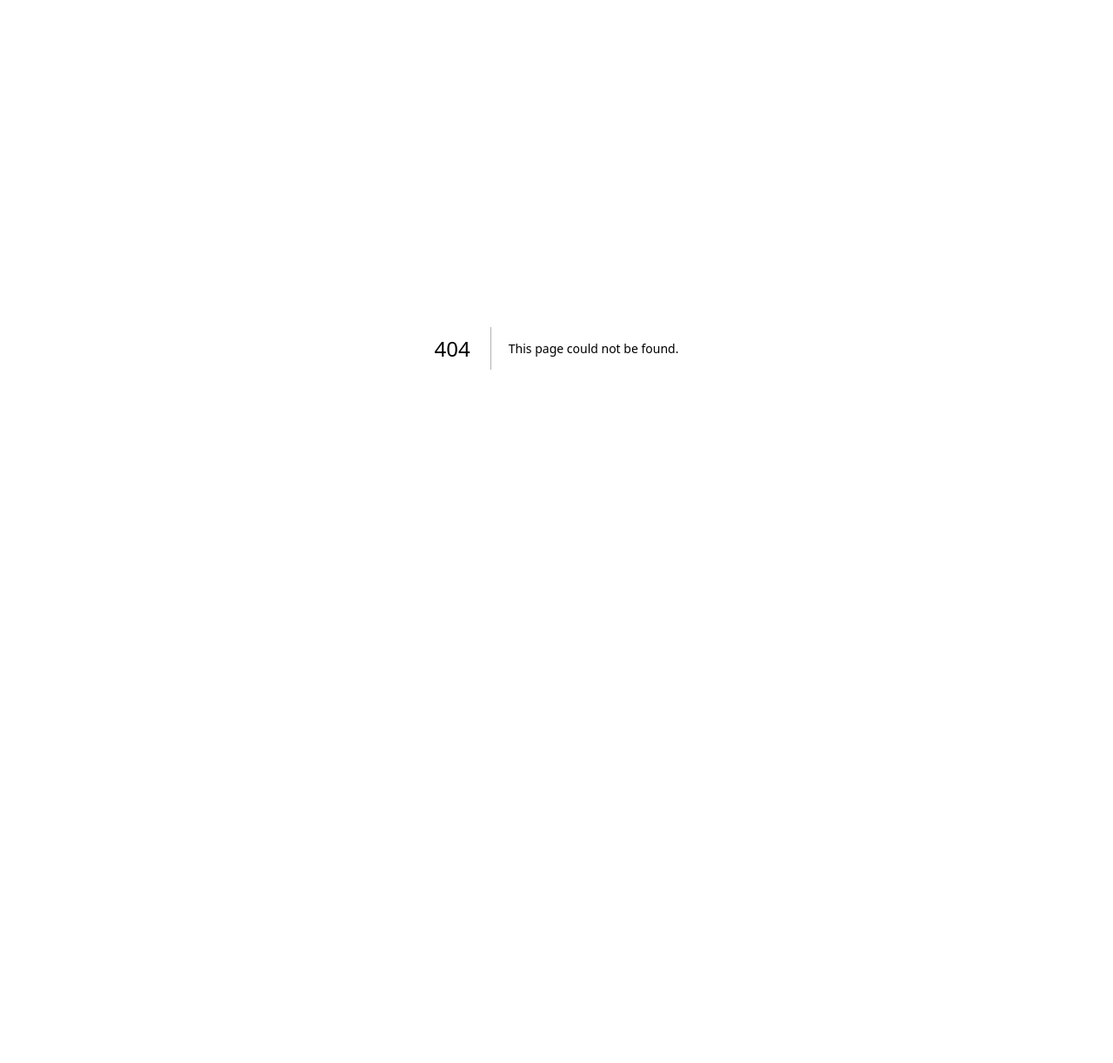
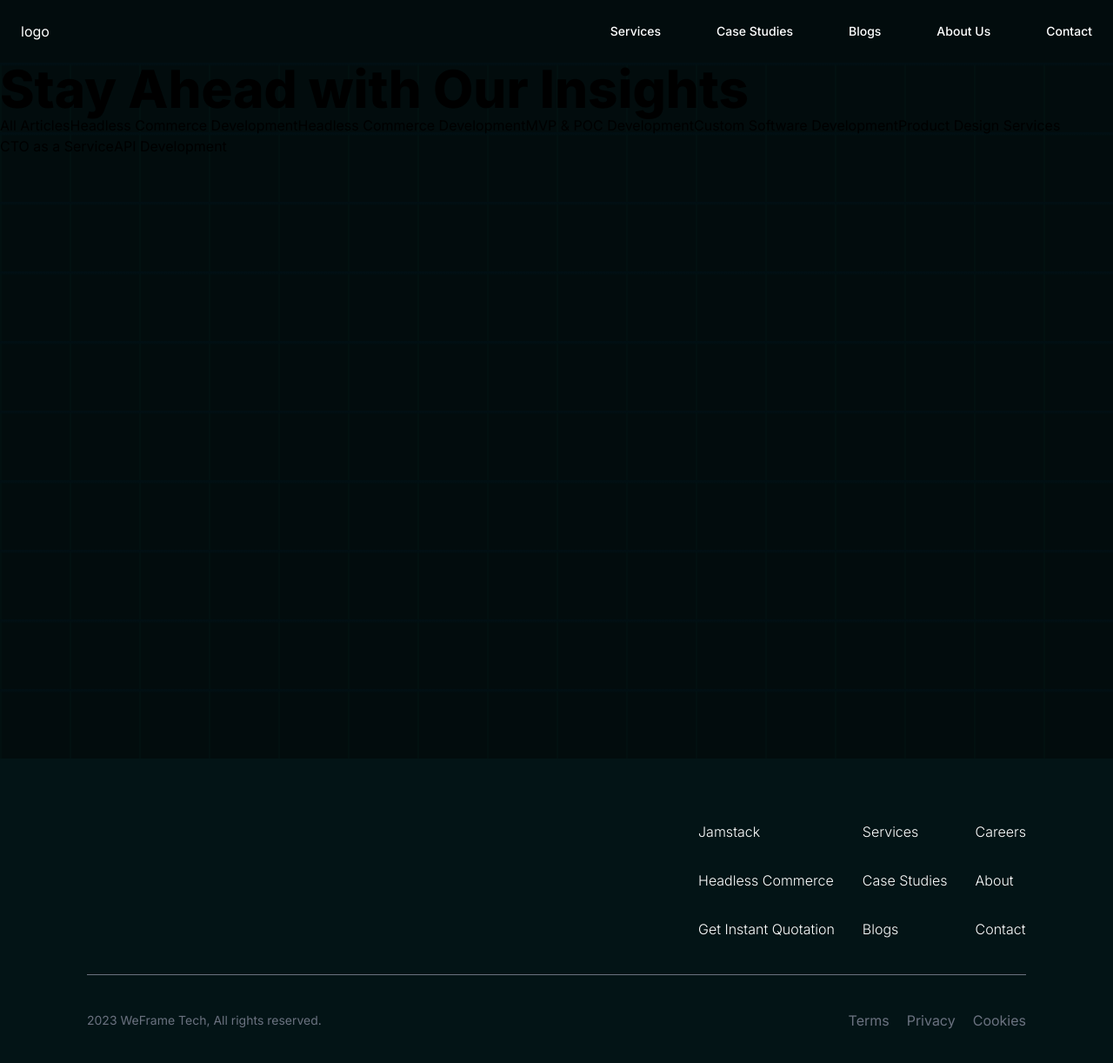
Before and after one commit to PraveenThanikachalam/weframe-praveen, a Next.js app: page /blogs in a window 1280 px wide. Before the commit this address had no page. Shown: the top 1222 px of the page at 87% size. Before the commit the page ends 800 px from the top, so only its background shows below. Built offline with nearby package versions, Linux system fonts and the light colour scheme.

Commit message:
first commit

```diff
--- /dev/null
+++ b/app/blogs/page.jsx
@@ -0,0 +1,26 @@
+import React from 'react'
+
+const Blogs = () => {
+  return (
+    <main>
+          <div className='pattern w-full min-h-screen'>
+        <div>
+            <h1 className='text-6xl font-extrabold'>Stay Ahead with Our Insights</h1>
+            <div>
+                <button>All Articles</button>
+                <button>Headless Commerce Development</button>
+                <button>Headless Commerce Development</button>
+                <button>MVP & POC Development</button>
+                <button>Custom Software Development</button>
+                <button>Product Design Services</button>
+                <button>CTO as a Service</button>
+                <button>API Development</button>
+            </div>
+        </div>
+    </div>
+    </main>
+
+  )
+}
+
+export default Blogs
--- a/app/globals.css
+++ b/app/globals.css
@@ -2,26 +2,33 @@
 @tailwind components;
 @tailwind utilities;
 
-:root {
-  --foreground-rgb: 0, 0, 0;
-  --background-start-rgb: 214, 219, 220;
-  --background-end-rgb: 255, 255, 255;
+.pattern {
+    background-image: linear-gradient(rgba(1, 15, 19, 0.997) 2px, transparent 4px), linear-gradient(to right, rgb(2, 16, 16) 2px,  #020C0D 2px);
+    background-size: 80px 80px;
+
 }
 
-@media (prefers-color-scheme: dark) {
-  :root {
-    --foreground-rgb: 255, 255, 255;
-    --background-start-rgb: 0, 0, 0;
-    --background-end-rgb: 0, 0, 0;
-  }
+.glow {
+    text-shadow: 0px 0px 15px white;
 }
 
-body {
-  color: rgb(var(--foreground-rgb));
-  background: linear-gradient(
-      to bottom,
-      transparent,
-      rgb(var(--background-end-rgb))
-    )
-    rgb(var(--background-start-rgb));
+button {
+    z-index: 20;
 }
+
+
+
+.line {
+    box-shadow: -0px -100px 500px 300px rgba(111, 241, 255, 0.477);
+
+    background-color: rgba(111, 241, 255, 0.697);
+}
+
+.footer {
+    background-color: #031416;
+}
+
+.navbar {
+    background-color: #020C0D;
+    backdrop-filter: blur(32px);
+}
--- a/app/layout.js
+++ b/app/layout.js
@@ -1,5 +1,7 @@
 import { Inter } from 'next/font/google'
 import './globals.css'
+import Navbar from '@/components/Navbar'
+import Footer from '@/components/Footer'
 
 const inter = Inter({ subsets: ['latin'] })
 
@@ -11,7 +13,11 @@ export const metadata = {
 export default function RootLayout({ children }) {
   return (
     <html lang="en">
-      <body className={inter.className}>{children}</body>
+      <body className={inter.className}>
+        <Navbar/>
+        {children}
+        <Footer/>
+        </body>
     </html>
   )
 }
--- a/app/page.js
+++ b/app/page.js
@@ -2,112 +2,27 @@ import Image from 'next/image'
 
 export default function Home() {
   return (
-    <main className="flex min-h-screen flex-col items-center justify-between p-24">
-      <div className="z-10 max-w-5xl w-full items-center justify-between font-mono text-sm lg:flex">
-        <p className="fixed left-0 top-0 flex w-full justify-center border-b border-gray-300 bg-gradient-to-b from-zinc-200 pb-6 pt-8 backdrop-blur-2xl dark:border-neutral-800 dark:bg-zinc-800/30 dark:from-inherit lg:static lg:w-auto  lg:rounded-xl lg:border lg:bg-gray-200 lg:p-4 lg:dark:bg-zinc-800/30">
-          Get started by editing&nbsp;
-          <code className="font-mono font-bold">app/page.js</code>
-        </p>
-        <div className="fixed bottom-0 left-0 flex h-48 w-full items-end justify-center bg-gradient-to-t from-white via-white dark:from-black dark:via-black lg:static lg:h-auto lg:w-auto lg:bg-none">
-          <a
-            className="pointer-events-none flex place-items-center gap-2 p-8 lg:pointer-events-auto lg:p-0"
-            href="https://vercel.com?utm_source=create-next-app&utm_medium=appdir-template&utm_campaign=create-next-app"
-            target="_blank"
-            rel="noopener noreferrer"
-          >
-            By{' '}
-            <Image
-              src="/vercel.svg"
-              alt="Vercel Logo"
-              className="dark:invert"
-              width={100}
-              height={24}
-              priority
-            />
-          </a>
-        </div>
+    <main>
+
+   <div className='pattern z-40 text-center text-white w-full min-h-[92vh] flex items-center justify-center'>
+    <div className='w-[60%] flex flex-col items-center justify-center'>
+      <h1 className='text-6xl font-extrabold'>Jamstack & Headless <br /> Commerce Agency</h1>
+      <p className='text-sm my-7 text-gray-300'>We recognize the demand for high-speed, secure, and easily scalable websites. Leveraging the power of Jamstack, we deliver an exceptional web development experience tailored to your specific requirements, Get an instant quote for your project.</p>
+      <div className='gap-5 flex'>
+        <button className=' px-5 w-48 py-3 font-medium text-black bg-white rounded-full'>Instant Quotation</button>
+        <button className='px-5 w-48 py-3 font-medium text-white glow border  bg-transparent rounded-full'>Case Studies</button>
       </div>
+    </div>
+   </div>
+   {/* <div className='sec2 w-full h-[50vh] flex items-center justify-center bg-black text-white'>
+    <div className='w-[40%] flex flex-col items-center justify-center'>
+      <p>Trusted by</p>
+      <div>
 
-      <div className="relative flex place-items-center before:absolute before:h-[300px] before:w-[480px] before:-translate-x-1/2 before:rounded-full before:bg-gradient-radial before:from-white before:to-transparent before:blur-2xl before:content-[''] after:absolute after:-z-20 after:h-[180px] after:w-[240px] after:translate-x-1/3 after:bg-gradient-conic after:from-sky-200 after:via-blue-200 after:blur-2xl after:content-[''] before:dark:bg-gradient-to-br before:dark:from-transparent before:dark:to-blue-700 before:dark:opacity-10 after:dark:from-sky-900 after:dark:via-[#0141ff] after:dark:opacity-40 before:lg:h-[360px] z-[-1]">
-        <Image
-          className="relative dark:drop-shadow-[0_0_0.3rem_#ffffff70] dark:invert"
-          src="/next.svg"
-          alt="Next.js Logo"
-          width={180}
-          height={37}
-          priority
-        />
       </div>
-
-      <div className="mb-32 grid text-center lg:max-w-5xl lg:w-full lg:mb-0 lg:grid-cols-4 lg:text-left">
-        <a
-          href="https://nextjs.org/docs?utm_source=create-next-app&utm_medium=appdir-template&utm_campaign=create-next-app"
-          className="group rounded-lg border border-transparent px-5 py-4 transition-colors hover:border-gray-300 hover:bg-gray-100 hover:dark:border-neutral-700 hover:dark:bg-neutral-800/30"
-          target="_blank"
-          rel="noopener noreferrer"
-        >
-          <h2 className={`mb-3 text-2xl font-semibold`}>
-            Docs{' '}
-            <span className="inline-block transition-transform group-hover:translate-x-1 motion-reduce:transform-none">
-              -&gt;
-            </span>
-          </h2>
-          <p className={`m-0 max-w-[30ch] text-sm opacity-50`}>
-            Find in-depth information about Next.js features and API.
-          </p>
-        </a>
-
-        <a
-          href="https://nextjs.org/learn?utm_source=create-next-app&utm_medium=appdir-template-tw&utm_campaign=create-next-app"
-          className="group rounded-lg border border-transparent px-5 py-4 transition-colors hover:border-gray-300 hover:bg-gray-100 hover:dark:border-neutral-700 hover:dark:bg-neutral-800 hover:dark:bg-opacity-30"
-          target="_blank"
-          rel="noopener noreferrer"
-        >
-          <h2 className={`mb-3 text-2xl font-semibold`}>
-            Learn{' '}
-            <span className="inline-block transition-transform group-hover:translate-x-1 motion-reduce:transform-none">
-              -&gt;
-            </span>
-          </h2>
-          <p className={`m-0 max-w-[30ch] text-sm opacity-50`}>
-            Learn about Next.js in an interactive course with&nbsp;quizzes!
-          </p>
-        </a>
-
-        <a
-          href="https://vercel.com/templates?framework=next.js&utm_source=create-next-app&utm_medium=appdir-template&utm_campaign=create-next-app"
-          className="group rounded-lg border border-transparent px-5 py-4 transition-colors hover:border-gray-300 hover:bg-gray-100 hover:dark:border-neutral-700 hover:dark:bg-neutral-800/30"
-          target="_blank"
-          rel="noopener noreferrer"
-        >
-          <h2 className={`mb-3 text-2xl font-semibold`}>
-            Templates{' '}
-            <span className="inline-block transition-transform group-hover:translate-x-1 motion-reduce:transform-none">
-              -&gt;
-            </span>
-          </h2>
-          <p className={`m-0 max-w-[30ch] text-sm opacity-50`}>
-            Explore the Next.js 13 playground.
-          </p>
-        </a>
-
-        <a
-          href="https://vercel.com/new?utm_source=create-next-app&utm_medium=appdir-template&utm_campaign=create-next-app"
-          className="group rounded-lg border border-transparent px-5 py-4 transition-colors hover:border-gray-300 hover:bg-gray-100 hover:dark:border-neutral-700 hover:dark:bg-neutral-800/30"
-          target="_blank"
-          rel="noopener noreferrer"
-        >
-          <h2 className={`mb-3 text-2xl font-semibold`}>
-            Deploy{' '}
-            <span className="inline-block transition-transform group-hover:translate-x-1 motion-reduce:transform-none">
-              -&gt;
-            </span>
-          </h2>
-          <p className={`m-0 max-w-[30ch] text-sm opacity-50`}>
-            Instantly deploy your Next.js site to a shareable URL with Vercel.
-          </p>
-        </a>
-      </div>
-    </main>
+      <div className='line w-[70%] h-[0px] bg-green-600'></div>
+    </div>
+   </div> */}
+   </main>
   )
 }
--- /dev/null
+++ b/components/Footer.jsx
@@ -0,0 +1,42 @@
+import React from 'react'
+
+const Footer = () => {
+  return (
+    <div className='footer w-full h-96 p-10 flex flex-col items-center justify-center text-white '>
+        <div className='w-[90%] flex items-center justify-end'>
+            <div className='flex gap-8 font-light'>
+                <ul className='flex flex-col gap-8'>
+                    <li>Jamstack</li>
+                    <li>Headless Commerce</li>
+                    <li>Get Instant Quotation</li>
+                </ul>
+                <ul className='flex flex-col gap-8'>
+                    <li>Services</li>
+                    <li>Case Studies</li>
+                    <li>Blogs</li>
+                </ul>
+                <ul className='flex flex-col gap-8'>
+                    <li>Careers</li>
+                    <li>About</li>
+                    <li>Contact</li>
+                </ul>
+            </div>
+        </div>
+        <div className='h-[1px] bg-gray-500 w-[90%] mt-10' >
+
+        </div>
+        <div className='text-gray-500  mt-10 flex items-center justify-between w-[90%]'>
+            <p className='text-sm'>2023 WeFrame Tech, All rights reserved.</p>
+            <ul className='flex gap-5'>
+                <li>Terms</li>
+                <li>Privacy</li>
+                <li>Cookies</li>
+            </ul>
+
+        </div>
+
+    </div>
+  )
+}
+
+export default Footer
--- /dev/null
+++ b/components/Navbar.jsx
@@ -0,0 +1,23 @@
+import Link from 'next/link'
+import React from 'react'
+
+const Navbar = () => {
+  return (
+    <div className='w-full navbar flex items-center justify-between text-white p-6'>
+      <div>
+            <p>logo</p>
+      </div>
+      <nav >
+        <ul className='gap-16 flex text-sm font-medium items-center justify-center'>
+        <Link href={'/'}>Services <i class="ri-arrow-down-s-line"></i></Link>
+        <Link href={'/'}>Case Studies</Link>
+        <Link href={'/blogs'}>Blogs</Link>
+        <Link href={'/'}>About Us</Link>
+        <Link href={'/'}>Contact</Link>
+        </ul>
+      </nav>
+    </div>
+  )
+}
+
+export default Navbar
```
